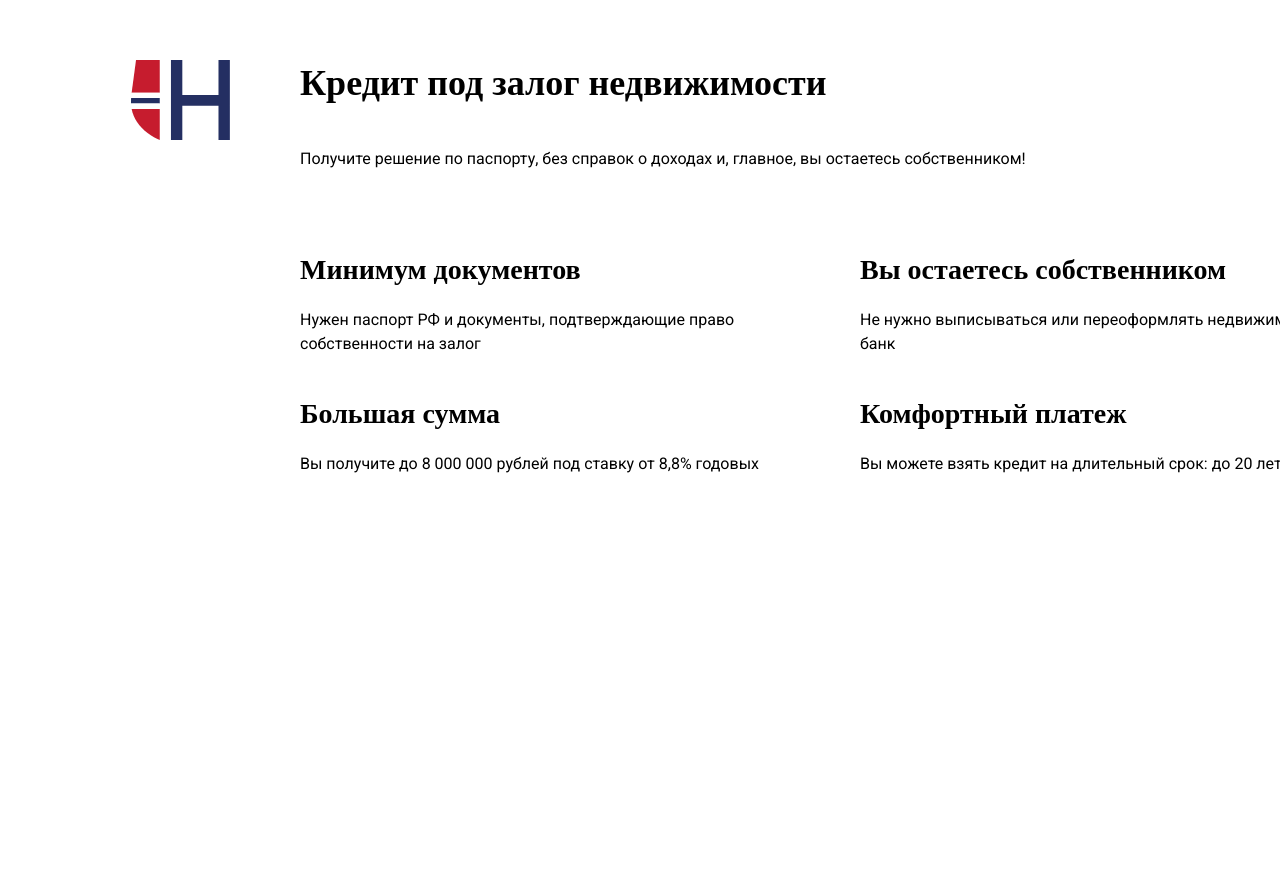
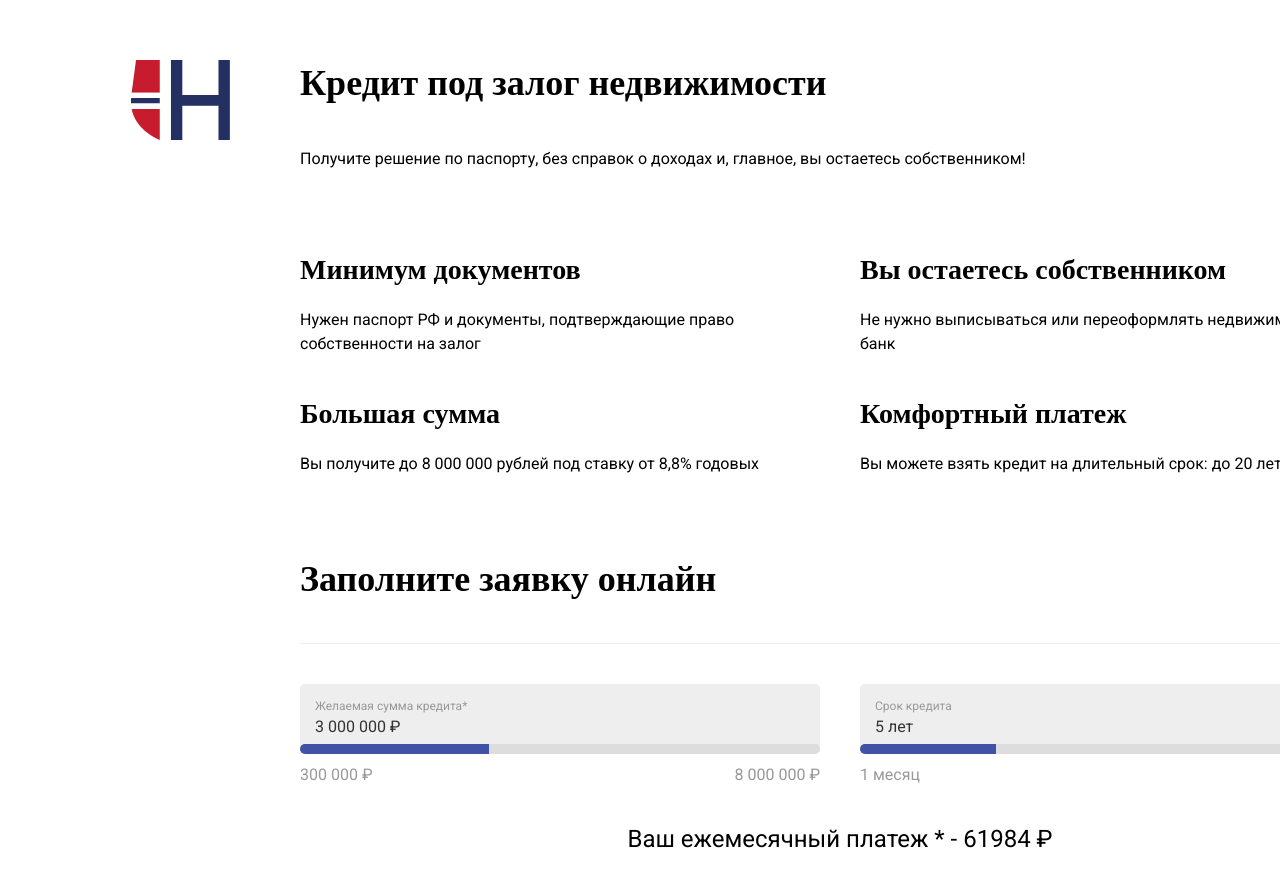
Before and after one commit to LaCuba/credit-calc, a Vue app: page / in a window 1280 px wide. Shown: the top 886 px of the page. Before the commit the page ends 800 px from the top, so only its background shows below. Built offline with nearby package versions, Linux system fonts and the light colour scheme.

Commit message:
Added CreditForm in CreditPage.

```diff
--- a/src/components/CreditPage.vue
+++ b/src/components/CreditPage.vue
@@ -42,16 +42,18 @@
           </div>
         </div>
       </div>
+      <credit-form />
     </div>
   </div>
 </template>
 
 <script lang="ts">
 import { defineComponent } from "vue"
+import CreditForm from "./CreditForm/CreditForm.vue"
 
 export default defineComponent({
   name: "CreditPage",
-  components: {},
+  components: { CreditForm },
 })
 </script>
 
```
